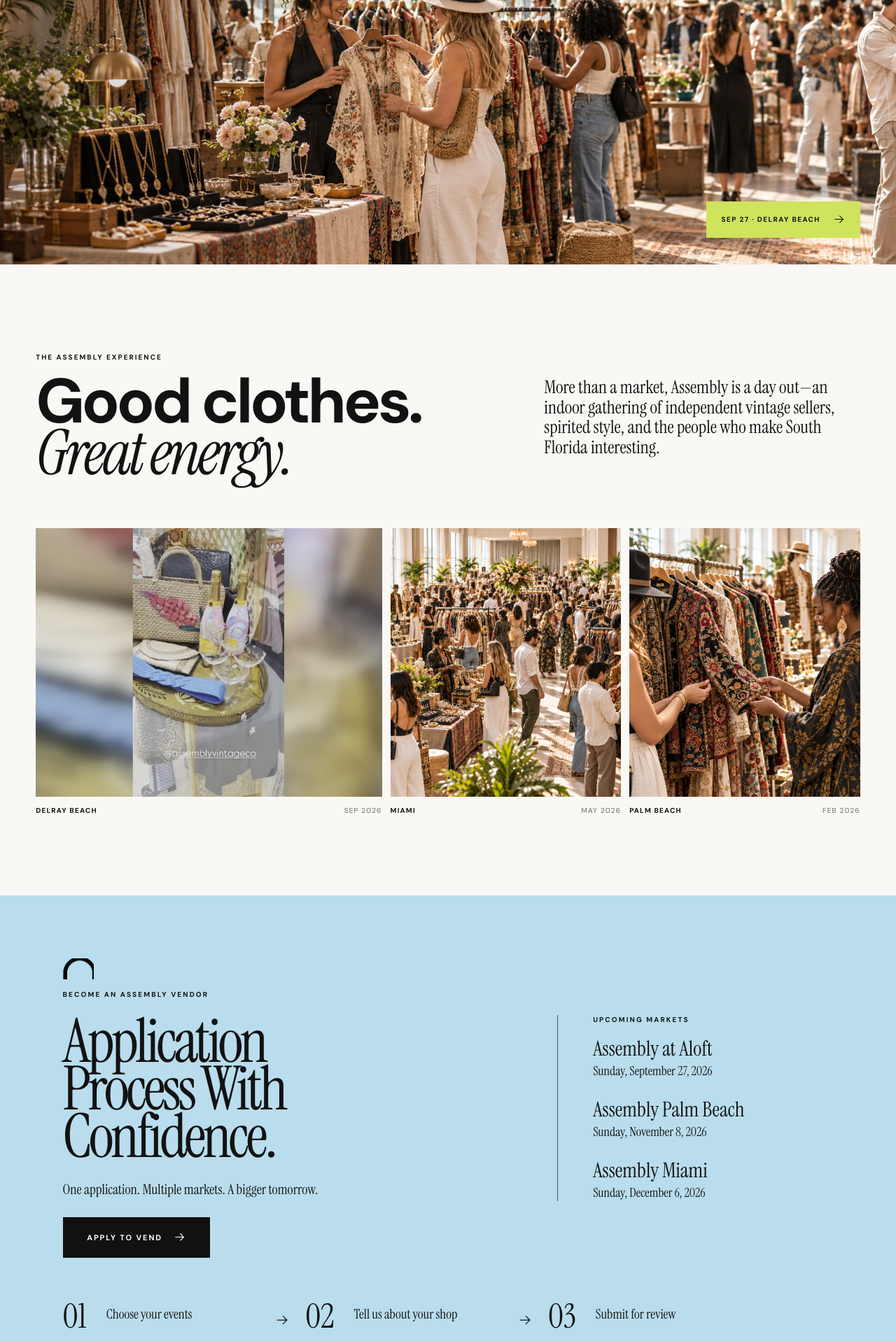
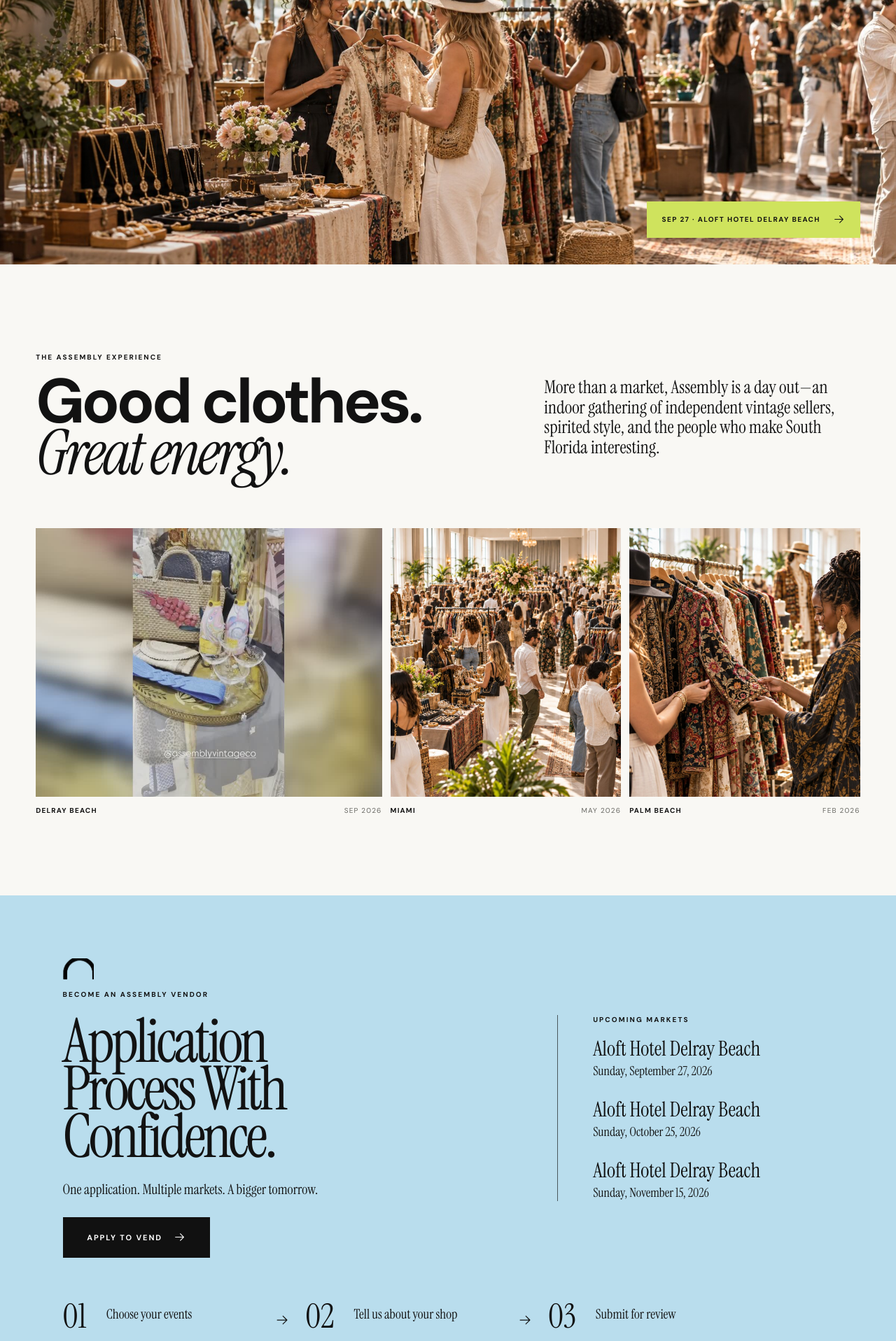
Before and after one commit to simplyrylo413/Assemblyvintage, a React (Vite) app: page / in a window 1280 px wide. Shown: the part 736-2653 px from the top of the page at 70% size. Built offline with nearby package versions, Linux system fonts and the light colour scheme.

Commit message:
Update upcoming market dates and Aloft location

```diff
--- a/src/App.jsx
+++ b/src/App.jsx
@@ -5,9 +5,9 @@ import './styles.css'
 const EVENT_DATE = new Date('2026-09-27T11:00:00-04:00')
 
 const vendorMarkets = [
-  { id: 'aloft', name: 'Assembly at Aloft', date: 'Sep 27, 2026', location: 'Delray Beach' },
-  { id: 'palm-beach', name: 'Assembly Palm Beach', date: 'Nov 8, 2026', location: 'Palm Beach' },
-  { id: 'miami', name: 'Assembly Miami', date: 'Dec 6, 2026', location: 'Miami' },
+  { id: 'september', name: 'Aloft Hotel Delray Beach', date: 'Sep 27, 2026', location: 'Aloft Hotel Delray Beach' },
+  { id: 'october', name: 'Aloft Hotel Delray Beach', date: 'Oct 25, 2026', location: 'Aloft Hotel Delray Beach' },
+  { id: 'november', name: 'Aloft Hotel Delray Beach', date: 'Nov 15, 2026', location: 'Aloft Hotel Delray Beach' },
 ]
 
 const spaceOptions = {
@@ -123,7 +123,7 @@ function Modal({ children, label, onClose }) {
 }
 
 function VendorApplication({ onClose }) {
-  const [selectedMarkets, setSelectedMarkets] = useState(['aloft'])
+  const [selectedMarkets, setSelectedMarkets] = useState(['september'])
   const [marketMenuOpen, setMarketMenuOpen] = useState(false)
   const [spaceSize, setSpaceSize] = useState('8x10')
   const [submitted, setSubmitted] = useState(false)
@@ -400,7 +400,7 @@ export function App() {
             </div>
 
             <div className="event-system__venue">
-              <div className="event-system__heading">ALOFT DELRAY BEACH</div>
+              <div className="event-system__heading">ALOFT HOTEL DELRAY BEACH</div>
               <div className="event-system__meta event-system__location">
                 <svg viewBox="0 0 24 24" aria-hidden="true"><path d="M20 10c0 5-8 11-8 11S4 15 4 10a8 8 0 1 1 16 0Z" /><circle cx="12" cy="10" r="2.5" /></svg>
                 <span>DELRAY BEACH, FL</span>
@@ -439,7 +439,7 @@ export function App() {
           <section className="hero" data-reveal>
             <img src="/assets/hero-indoor-v2.jpg" alt="Stylish shoppers browsing an elevated indoor vintage market" />
             <div className="hero-caption"><span className="mini-arch" aria-hidden="true" /><p>COME FOR THE VINTAGE.<br />STAY FOR THE PEOPLE.</p></div>
-            <button className="hero-register" type="button" onClick={() => setRegisterOpen(true)}>SEP 27 · DELRAY BEACH <ArrowRight size={17} /></button>
+            <button className="hero-register" type="button" onClick={() => setRegisterOpen(true)}>SEP 27 · ALOFT HOTEL DELRAY BEACH <ArrowRight size={17} /></button>
           </section>
 
           <section className="market-story" id="past-markets" data-reveal>
@@ -471,7 +471,7 @@ export function App() {
                 {vendorMarkets.map((market) => (
                   <article key={market.id}>
                     <h3>{market.name}</h3>
-                    <p>{market.id === 'aloft' ? 'Sunday, September 27, 2026' : market.id === 'palm-beach' ? 'Sunday, November 8, 2026' : 'Sunday, December 6, 2026'}</p>
+                    <p>{new Date(`${market.date} 12:00:00`).toLocaleDateString('en-US', { weekday: 'long', month: 'long', day: 'numeric', year: 'numeric' })}</p>
                   </article>
                 ))}
               </div>
@@ -517,7 +517,7 @@ export function App() {
 
       {registerOpen && (
         <Modal label="Register for Assembly at Aloft" onClose={() => setRegisterOpen(false)}>
-          <div className="register-modal"><span className="mini-arch" aria-hidden="true" /><p className="eyebrow">SUNDAY, SEPTEMBER 27 · DELRAY BEACH</p><h2>{registered ? 'You’re in.' : 'Join us at Aloft.'}</h2>
+          <div className="register-modal"><span className="mini-arch" aria-hidden="true" /><p className="eyebrow">SUNDAY, SEPTEMBER 27 · ALOFT HOTEL DELRAY BEACH</p><h2>{registered ? 'You’re in.' : 'Join us at Aloft.'}</h2>
             {registered ? (
               <div className="success-message"><Check size={23} weight="bold" /> Registration received. Check your inbox if email confirmation is required.</div>
             ) : (
```
